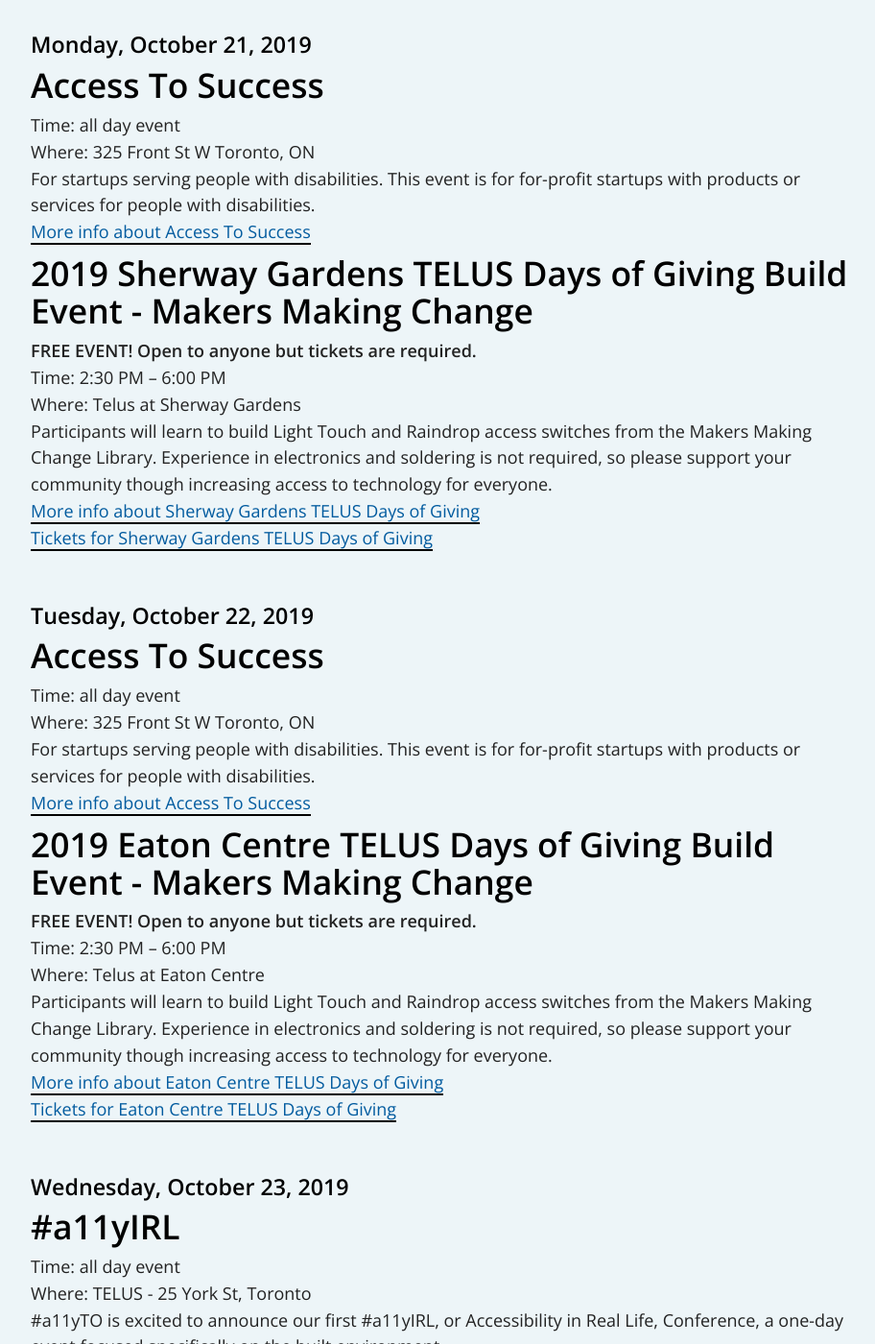
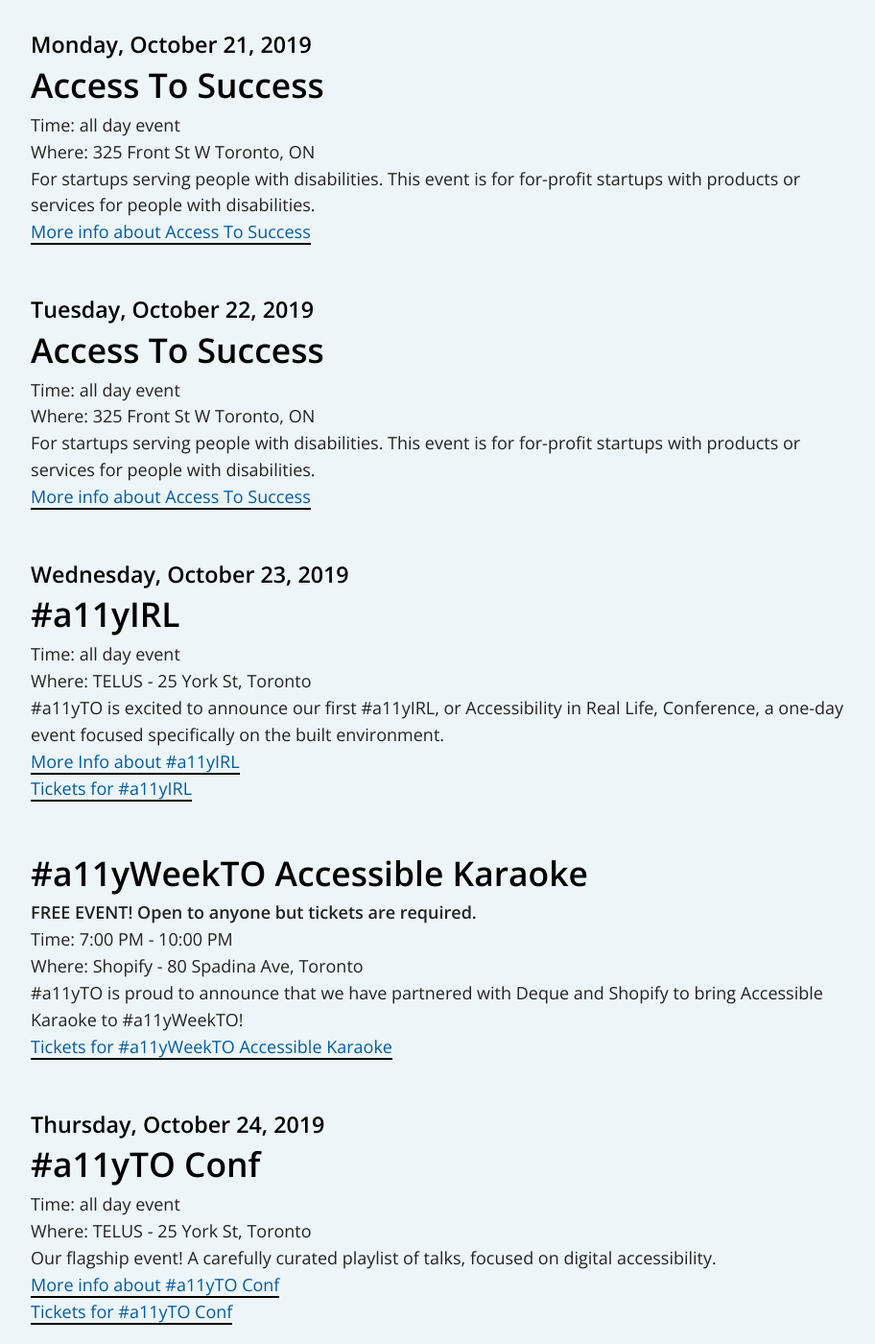
Before and after one commit to a11yTO/A11yTO-Main, a Jekyll site: the page built from index.html, in a window 1280 px wide and 1400 px high, scrolled down 816 px. Shown: the whole window at 96% size, without its empty margins (172-1084 px from the left). Built offline with Jekyll 4.4.1, drawn with Linux system fonts in a browser that asks for light colours.

Commit message:
Remove Makers Making Change events

```diff
--- a/index.html
+++ b/index.html
@@ -40,14 +40,7 @@
           <p>Time: all day event</p>
           <p>Where: 325 Front St W Toronto, ON</p>
           <p>For startups serving people with disabilities. This event is for for-profit startups with products or services for people with disabilities.</p>
-          <p><a href="http://accesstosuccess.ca/2019-bootcamp/">More info about Access To Success</a></p>
-          <h4>2019 Sherway Gardens TELUS Days of Giving Build Event - Makers Making Change</h4>
-          <p><b>FREE EVENT! Open to anyone but tickets are required.</b></p>
-          <p>Time: 2:30 PM – 6:00 PM</p>
-          <p>Where: Telus at Sherway Gardens</p>
-          <p>Participants will learn to build Light Touch and Raindrop access switches from the Makers Making Change Library. Experience in electronics and soldering is not required, so please support your community though increasing access to technology for everyone.</p>
-          <p><a href="https://www.makersmakingchange.com/event/2019-sherway-gardens-telus-days-of-giving-build-event/">More info about Sherway Gardens TELUS Days of Giving</a></p>
-          <p class="tickets"><a href="https://www.eventbrite.com/e/2019-sherway-gardens-telus-days-of-giving-build-event-tickets-72732726543">Tickets for Sherway Gardens TELUS Days of Giving</a></p>
+          <p class="more-info"><a href="http://accesstosuccess.ca/2019-bootcamp/">More info about Access To Success</a></p>
 
           <h3 class="sub-head">Tuesday, October 22, 2019</h3>
 
@@ -55,15 +48,7 @@
           <p>Time: all day event</p>
           <p>Where: 325 Front St W Toronto, ON</p>
           <p>For startups serving people with disabilities. This event is for for-profit startups with products or services for people with disabilities.</p>
-          <p><a href="http://accesstosuccess.ca/2019-bootcamp/">More info about Access To Success</a></p>
-
-          <h4>2019 Eaton Centre TELUS Days of Giving Build Event - Makers Making Change</h4>
-          <p><b>FREE EVENT! Open to anyone but tickets are required.</b></p>
-          <p>Time: 2:30 PM – 6:00 PM</p>
-          <p>Where: Telus at Eaton Centre</p>
-          <p>Participants will learn to build Light Touch and Raindrop access switches from the Makers Making Change Library. Experience in electronics and soldering is not required, so please support your community though increasing access to technology for everyone.</p>
-          <p><a href="https://www.makersmakingchange.com/event/2019-toronto-telus-days-of-giving-build-event-2/">More info about Eaton Centre TELUS Days of Giving</a></p>
-          <p class="tickets"><a href="https://www.eventbrite.com/e/2019-toronto-telus-days-of-giving-build-event-tickets-72729348439">Tickets for Eaton Centre TELUS Days of Giving</a></p>
+          <p class="more-info"><a href="http://accesstosuccess.ca/2019-bootcamp/">More info about Access To Success</a></p>
 
           <h3 class="sub-head">Wednesday, October 23, 2019</h3>
 
```
